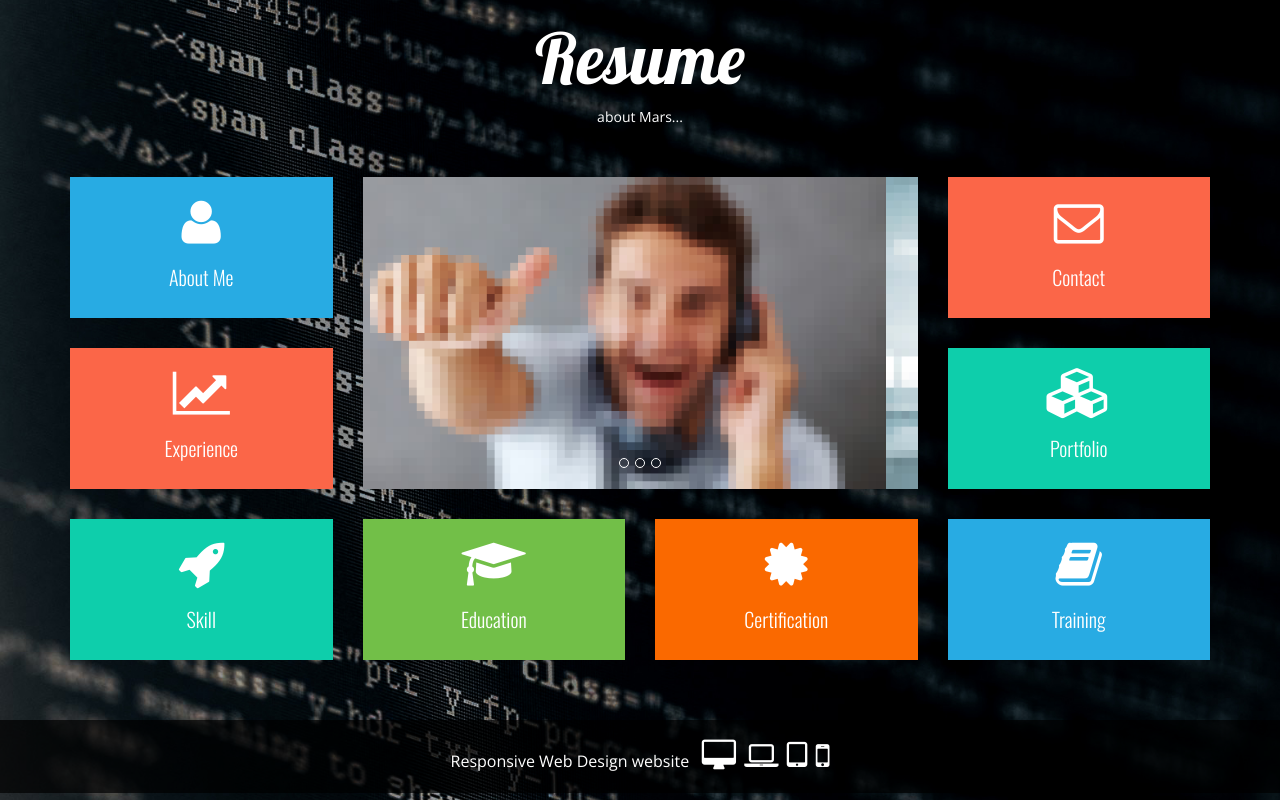
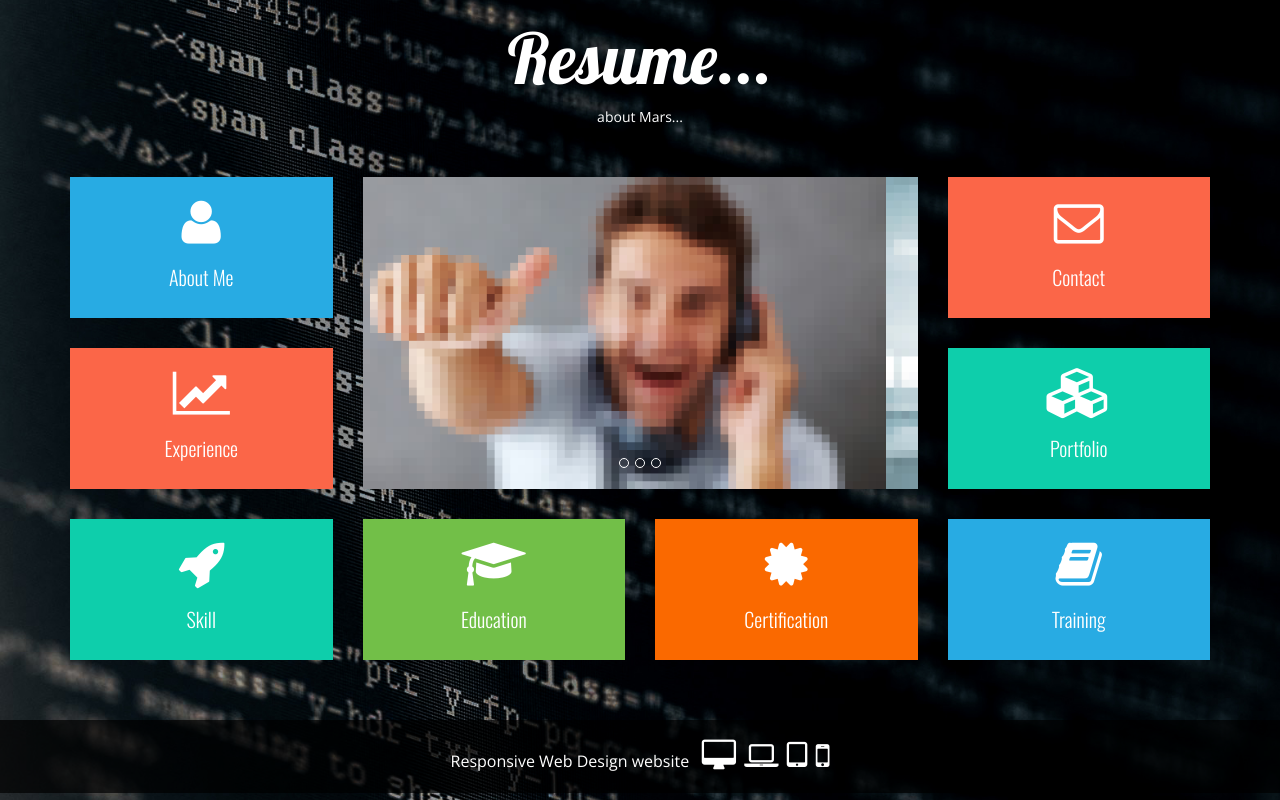
Before and after one commit to mkcup/resume, a plain HTML site: page index.html in a window 1280 px wide. Drawn offline with nearby package versions, Linux system fonts and the light colour scheme.

Commit message:
Update index.html

```diff
--- a/index.html
+++ b/index.html
@@ -21,7 +21,7 @@
             <div class="row">
                 <div class="logo text-center">
                     <h1>
-                    Resume
+                    Resume...
                 </h1>
                     <span>
                     about Mars...
```
